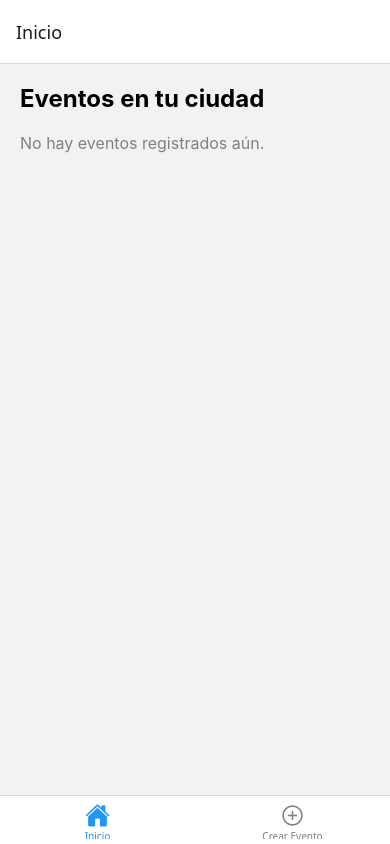
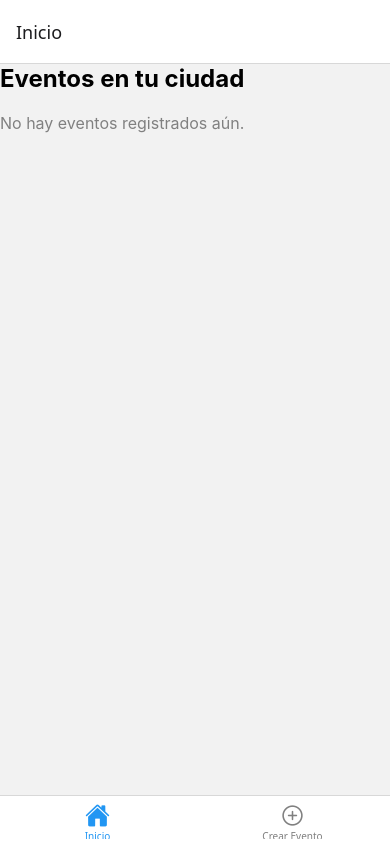
Before and after one commit to asantonviu/Actividad2MovilWereables, a React Native app: screen /Inicio in a window 390 px wide. Built offline with nearby package versions, Linux system fonts and the light colour scheme.

Commit message:
SafeAreaView y ScrollView

```diff
--- a/screens/DetalleEventoScreen.tsx
+++ b/screens/DetalleEventoScreen.tsx
@@ -1,6 +1,6 @@
 // 📁 screens/DetalleEventoScreen.tsx
 import React from 'react';
-import { View, Text, StyleSheet, Image } from 'react-native';
+import { View, SafeAreaView, Text, StyleSheet, Image } from 'react-native';
 import { useRoute } from '@react-navigation/native';
 import { useEventos } from '../context/EventosContext';
 import type { RouteProp } from '@react-navigation/native';
@@ -22,7 +22,7 @@ export default function DetalleEventoScreen(): JSX.Element {
   }
 
   return (
-    <View style={styles.container}>
+    <SafeAreaView style={styles.container}>
       <Text style={styles.title}>{evento.nombre}</Text>
       <Text style={styles.subtitulo}>Lugar: {evento.lugar}</Text>
       {evento.descripcion?.trim() ? (
@@ -31,7 +31,7 @@ export default function DetalleEventoScreen(): JSX.Element {
       {evento.imagenUri && (
         <Image source={{ uri: evento.imagenUri }} style={styles.image} />
       )}
-    </View>
+    </SafeAreaView>
   );
 }
 
--- a/screens/HomeScreen.tsx
+++ b/screens/HomeScreen.tsx
@@ -1,6 +1,6 @@
 // 📁 screens/HomeScreen.tsx
 import React from 'react';
-import { View, Text, StyleSheet, FlatList, TouchableOpacity } from 'react-native';
+import { View, Text, StyleSheet, FlatList, TouchableOpacity, SafeAreaView } from 'react-native';
 import { useEventos } from '../context/EventosContext';
 import { useNavigation } from '@react-navigation/native';
 import type { NativeStackNavigationProp } from '@react-navigation/native-stack';
@@ -11,7 +11,7 @@ export default function HomeScreen(): JSX.Element {
     const navigation = useNavigation<NativeStackNavigationProp<RootStackParamList, 'Home'>>();
 
     return (
-        <View style={styles.container}>
+        <SafeAreaView style={styles.container}>
             <Text style={styles.title}>Eventos en tu ciudad</Text>
             {eventos.length === 0 ? (
                 <Text style={styles.vacio}>No hay eventos registrados aún.</Text>
@@ -30,7 +30,7 @@ export default function HomeScreen(): JSX.Element {
                     )}
                 />
             )}
-        </View>
+        </SafeAreaView>
     );
 }
 
```
Also changed, not shown: package.json (+8 -8 lines), 1 other file (tests, documents, lock files or other folders).
